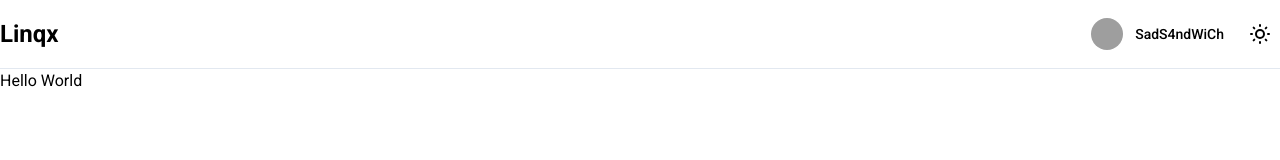
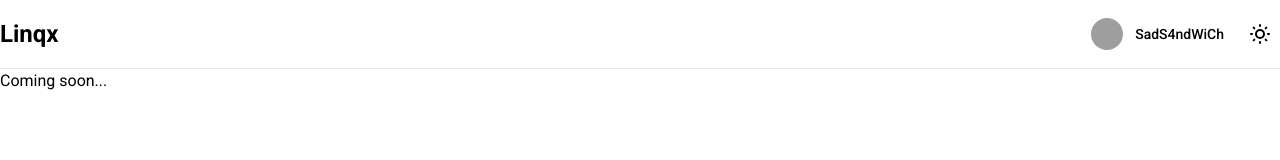
Before and after one commit to SadS4ndWiCh/linqx, a Next.js app: page / in a window 1280 px wide. Shown: the top 160 px of the page. Built offline with nearby package versions, Linux system fonts and the light colour scheme; grey boxes are pictures that could not be loaded.

Commit message:
chore: remove default content

```diff
--- a/src/pages/index.tsx
+++ b/src/pages/index.tsx
@@ -1,6 +1,8 @@
-import Head from 'next/head'
-export default function Home() {
+import { Button } from '@/components/ui/Button'
+export default function App() {
   return (
-    <h1>Hello World</h1>
+    <div>
+      <h1>Coming soon...</h1>
+    </div>
   )
 }
```
